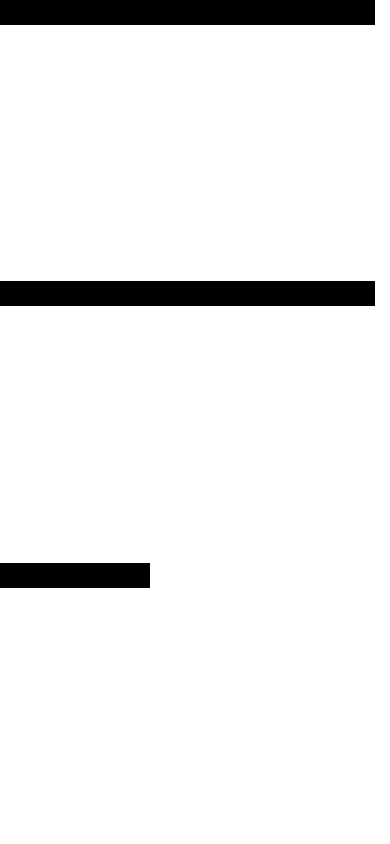
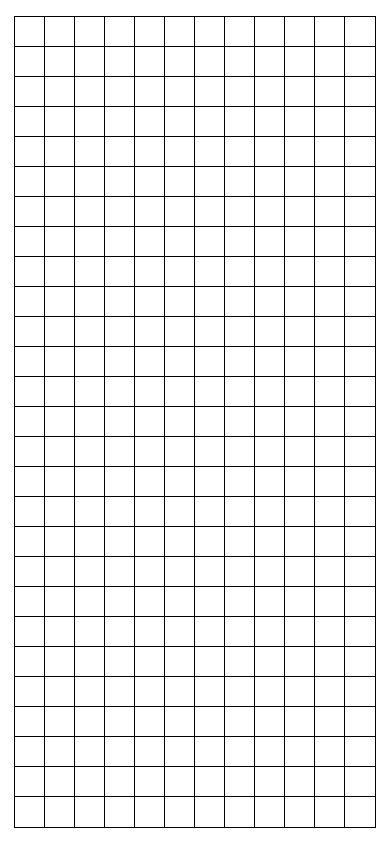
Before and after one commit to Tracer1337/pathfinding-visualization, a React (Create React App) app: page / in a window 390 px wide. Built offline with nearby package versions, Linux system fonts and the light colour scheme.

Commit message:
Implement interactive grid

```diff
--- a/src/App.js
+++ b/src/App.js
@@ -1,10 +1,15 @@
 import React from "react"
 
 import Grid from "./components/Grid.js"
-import {NODE_SIZE} from "./config/constants.js"
+import {NODE_SIZE, GRID_PADDING} from "./config/constants.js"
 
-export default () => {
+const App = () => {
     return(
-        <Grid rows={6} columns={6}/>
+        <Grid
+            rows={Math.floor((window.innerHeight - GRID_PADDING * 2) / NODE_SIZE)}
+            columns={Math.floor((window.innerWidth - GRID_PADDING * 2) / NODE_SIZE)}
+        />
     )
 }
+
+export default App
--- a/src/components/Grid.js
+++ b/src/components/Grid.js
@@ -1,17 +1,41 @@
-import React, {useRef, useState} from "react"
+import React, {useState, useEffect} from "react"
 
 import Node from "./Node.js"
+import {NODE_SIZE} from "../config/constants.js"
 
-export default ({
-    rows,
-    columns
-}) => {
-    const gridRef = useRef()
-    const [grid, setGrid] = useState(Array(rows).fill(0).map(() => Array(columns).fill(0)))
+export default class Grid extends React.Component{
+    state = {grid: Array(this.props.rows).fill(0).map(() => Array(this.props.columns).fill(0))}
+    isMouseDown = false
 
-    return(
-        <div className="grid">
-            {grid.flat().map((node, i) => <Node state={node} key={i}/>)}
-        </div>
-    )
+    handleMouseEnter = (index, isMouseDown = this.isMouseDown) => {
+        if(isMouseDown){
+            const newGrid = this.state.grid
+            newGrid[Math.floor(index/this.props.columns)][index%this.props.columns] = 1
+            this.setState({grid: newGrid})
+        }
+    }
+
+    componentDidMount(){
+        this.grid.addEventListener("mousedown", () => this.isMouseDown = true)
+        this.grid.addEventListener("mouseup", () => this.isMouseDown = false)
+    }
+
+    componentDidUpdate(){
+        console.log("[Grid]", this.state.grid)
+    }
+
+    render(){
+        return(
+            <div className="grid" style={{width: this.props.columns*NODE_SIZE}} ref={ref => this.grid = ref}>
+                {this.state.grid.flat().map((state, i) => (
+                    <Node
+                        state={state}
+                        key={i}
+                        onMouseEnter={() => this.handleMouseEnter(i)}
+                        onMouseDown={() => this.handleMouseEnter(i, true)}
+                    />
+                ))}
+            </div>
+        )
+    }
 }
--- a/src/components/Node.js
+++ b/src/components/Node.js
@@ -1,10 +1,30 @@
 import React from "react"
-import {NODE_SIZE} from "../config/constants.js"
+import {NODE_SIZE, STATES, COLORS} from "../config/constants.js"
 
-export default ({
-
+const Node = ({
+    state,
+    onMouseEnter,
+    onMouseDown
 }) => {
+    let backgroundColor
+    switch(state){
+        case STATES.WALKABLE:
+            backgroundColor = COLORS.WALKABLE
+            break
+        case STATES.BLOCKED:
+            backgroundColor = COLORS.BLOCKED
+            break
+        default:
+            backgroundColor = COLORS.WALKABLE
+    }
     return(
-        <div className="node" style={{width: NODE_SIZE, height: NODE_SIZE}}/>
+        <div
+            className="node"
+            style={{width: NODE_SIZE, height: NODE_SIZE, backgroundColor}}
+            onMouseEnter={onMouseEnter}
+            onMouseDown={onMouseDown}
+        />
     )
 }
+
+export default Node
--- a/src/config/constants.js
+++ b/src/config/constants.js
@@ -1 +1,13 @@
-export const NODE_SIZE = 25
+export const NODE_SIZE = 30
+
+export const GRID_PADDING = 10
+
+export const STATES = {
+    WALKABLE: 0,
+    BLOCKED: 1
+}
+
+export const COLORS = {
+    WALKABLE: "white",
+    BLOCKED: "black"
+}
--- a/src/index.scss
+++ b/src/index.scss
@@ -1,14 +1,16 @@
 body{
     margin: 0;
+    display: flex;
+    justify-content: center;
+    align-items: center;
+    height: 100vh;
 
     .grid{
-        width: 100vw;
-        height: 100vh;
         display: flex;
         flex-wrap: wrap;
 
         .node{
-            background-color: black;
+            outline: 1px solid black;
         }
     }
 }
```
